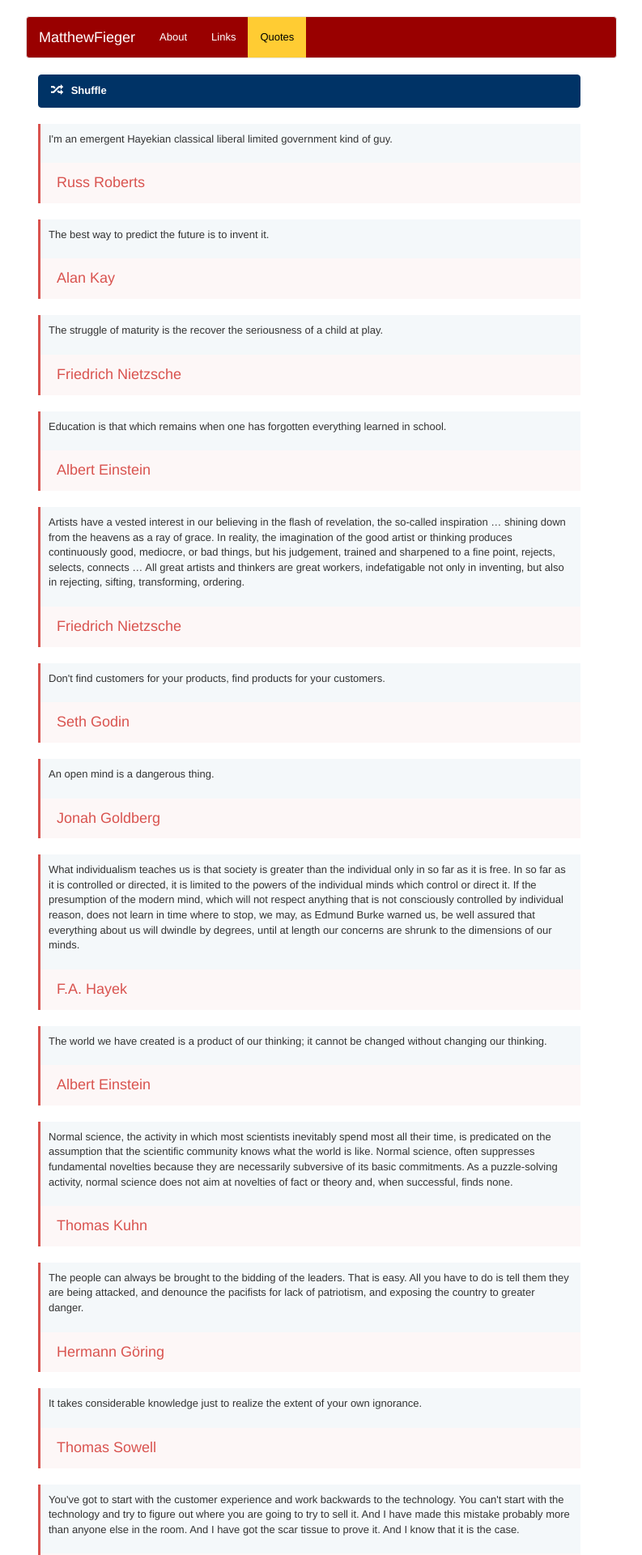
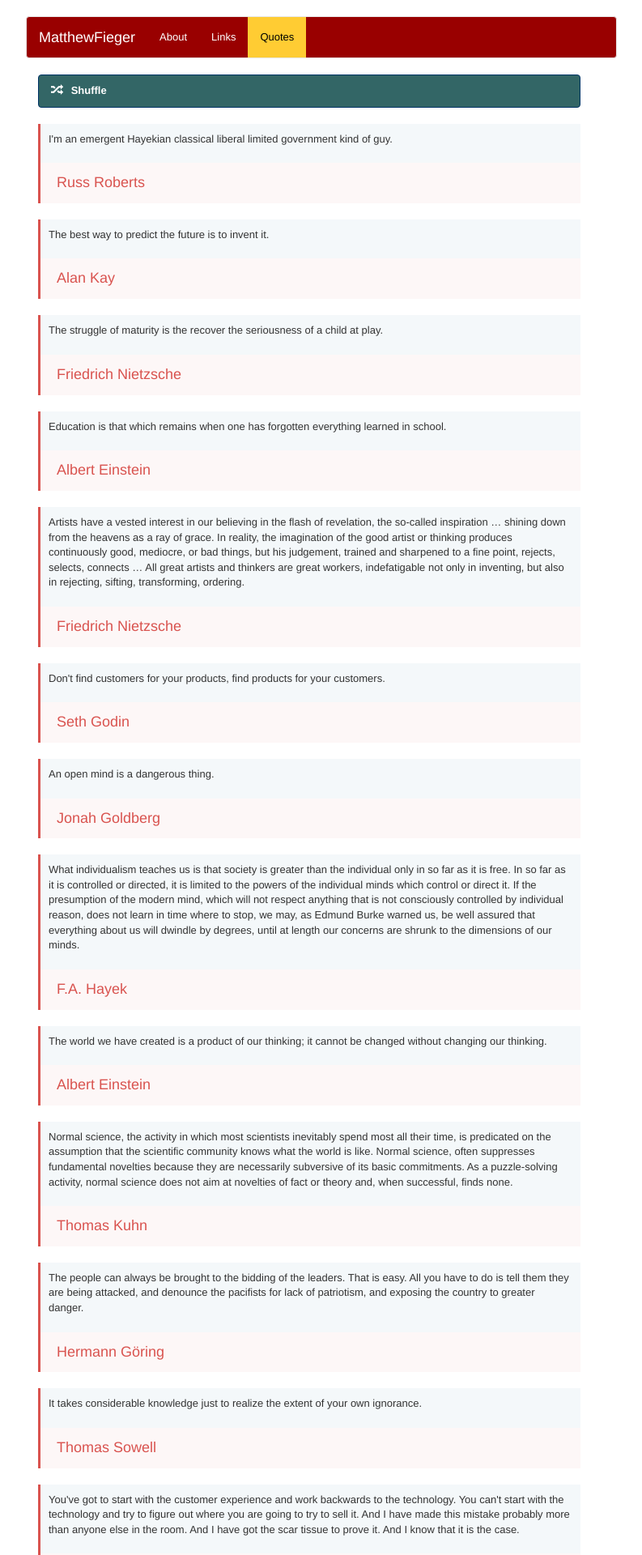
Before and after one commit to matthewfieger/matthewfieger.github.io, a Jekyll site: the page built from quotes.html, in a window 1280 px wide. Shown: the top 1920 px of the page at 81% size, without its empty margins (243-1036 px from the left). Built offline with Jekyll 4.4.1, drawn with Linux system fonts in a browser that asks for light colours; Markdown is read by kramdown in place of the engine named in the settings.

Commit message:
shuffle button

```diff
--- a/assets/css/main.css
+++ b/assets/css/main.css
@@ -193,6 +193,9 @@ text-overflow: ellipsis;
   border-color: #d9534f;
 }
 
+a.list-group-item.active, a.list-group-item.active:hover, a.list-group-item.active:focus {
+  background-color: #336666;
+}
 
 /*****************************************************************************/
 /*
```
